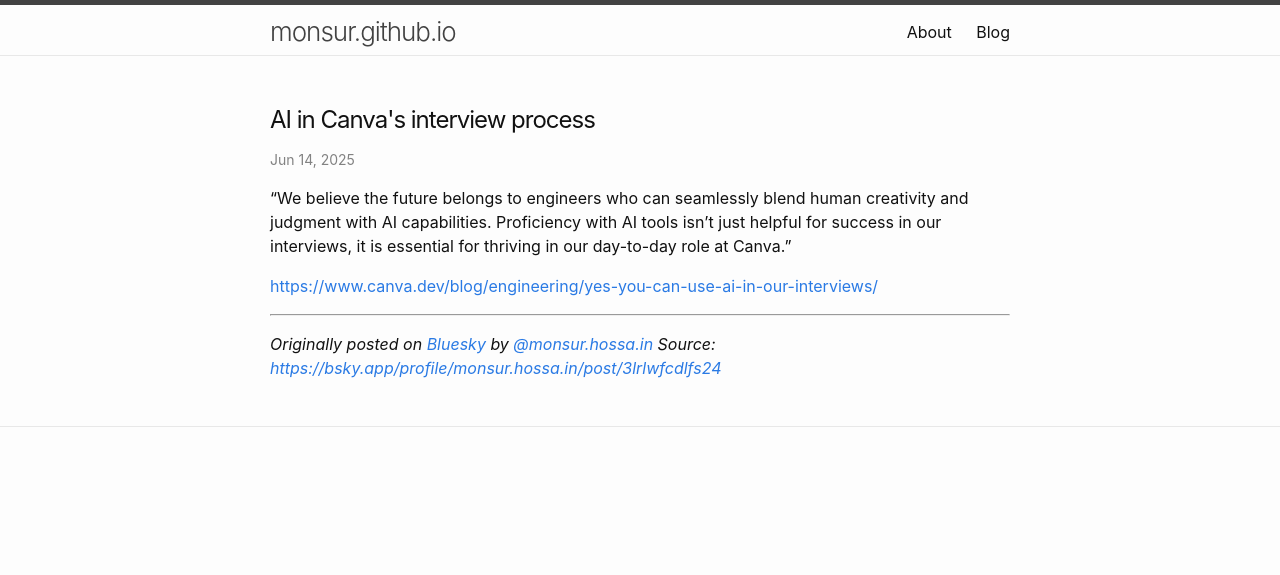
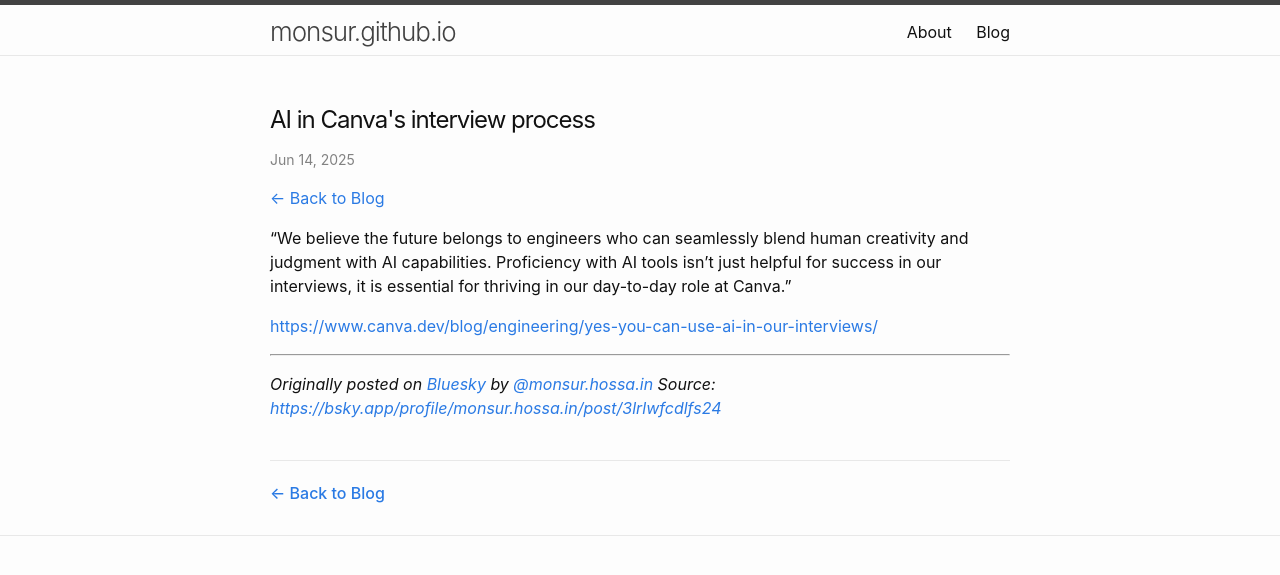
Before and after one commit to monsur/monsur.github.io, a Jekyll site: the page built from _posts/2025-06-14-we-believe-the-future-belongs.md, in a window 1280 px wide. Shown: the top 575 px of the page. Built offline with Jekyll 4.4.1, drawn with Linux system fonts in a browser that asks for light colours.

Commit message:
Adding back to blog links

```diff
--- a/_layouts/default.html
+++ b/_layouts/default.html
@@ -183,6 +183,23 @@
       font-size: 14px;
     }
 
+    .post-navigation {
+      margin-top: 40px;
+      padding-top: 20px;
+      border-top: 1px solid #e8e8e8;
+    }
+
+    .post-navigation a {
+      text-decoration: none;
+      color: #2a7ae4;
+      font-weight: 500;
+    }
+
+    .post-navigation a:hover {
+      color: #1756a9;
+      text-decoration: underline;
+    }
+
     .rss-subscribe {
       float: right;
     }
--- a/_layouts/post.html
+++ b/_layouts/post.html
@@ -10,11 +10,16 @@
         {{ page.date | date: "%b %-d, %Y" }}
       </time>
     </p>
+    <p><a href="{{ "/" | relative_url }}">&larr; Back to Blog</a></p>
   </header>
 
   <div class="post-content e-content" itemprop="articleBody">
     {{ content }}
   </div>
 
+  <div class="post-navigation">
+    <a href="{{ "/" | relative_url }}">&larr; Back to Blog</a>
+  </div>
+
   <a class="u-url" href="{{ page.url | relative_url }}" hidden></a>
 </article>
```
